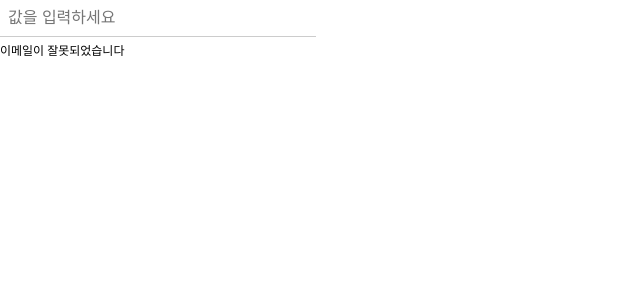
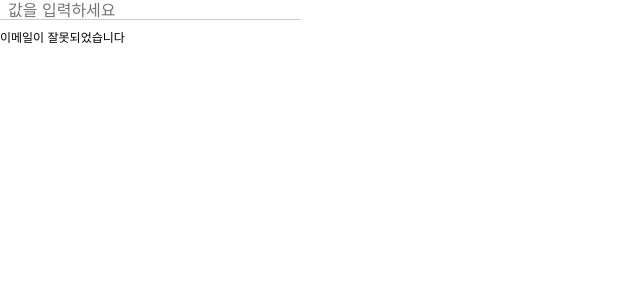
Before and after one commit to codestates-seb/seb44_main_023, a React (Vite) app in the folder client/: page / in a window 1280 px wide. Shown: the top 300 px of the page, without its empty margins (0-640 px from the left). Built offline with nearby package versions, Linux system fonts and the light colour scheme.

Commit message:
style: update css reset

```diff
--- a/client/src/index.css
+++ b/client/src/index.css
@@ -1,6 +1,6 @@
 :root {
   --color-red-01: #fa5f64;
-  --color-red-02: #B74646;
+  --color-red-02: #b74646;
   --color-blue-01: #e0eefb;
   --color-blue-02: #b1d9fa;
   --color-blue-03: #569fdc;
@@ -99,15 +99,20 @@ summary,
 time,
 mark,
 audio,
-video {
+video,
+button,
+input {
   margin: 0;
   padding: 0;
   border: 0;
-  font-size: 100%;
   font: inherit;
+  font-family: "Noto Sans KR", -apple-system, BlinkMacSystemFont,
+    Apple SD Gothic Neo, sans-serif;
   vertical-align: baseline;
+  box-sizing: border-box;
+  word-break: keep-all;
 }
-/* HTML5 display-role reset for older browsers */
+
 article,
 aside,
 details,
@@ -121,17 +126,73 @@ nav,
 section {
   display: block;
 }
+
+html {
+  font-size: 10px;
+  -webkit-tap-highlight-color: rgba(255, 255, 255, 0.4);
+}
+
 body {
-  line-height: 1;
+  -webkit-text-size-adjust: none;
 }
+
+a {
+  -webkit-tap-highlight-color: rgba(255, 255, 255, 0);
+  text-decoration: none;
+}
+
+b {
+  font-weight: bold;
+}
+
+input[type="search"]::-ms-clear {
+  display: none;
+  width: 0;
+  height: 0;
+}
+
+input[type="search"]::-ms-reveal {
+  display: none;
+  width: 0;
+  height: 0;
+}
+
+input[type="search"]::-webkit-search-decoration,
+input[type="search"]::-webkit-search-cancel-button,
+input[type="search"]::-webkit-search-results-button,
+input[type="search"]::-webkit-search-results-decoration {
+  display: none;
+}
+
+input {
+  outline: none;
+  box-sizing: border-box;
+  appearance: none;
+  -moz-appearance: none;
+  -webkit-appearance: none;
+}
+
+input,
+textarea,
+select {
+  font-size: 16px !important;
+}
+
+button {
+  cursor: pointer;
+  outline: none;
+}
+
 ol,
 ul {
   list-style: none;
 }
+
 blockquote,
 q {
   quotes: none;
 }
+
 blockquote:before,
 blockquote:after,
 q:before,
@@ -139,7 +200,17 @@ q:after {
   content: "";
   content: none;
 }
+
 table {
   border-collapse: collapse;
   border-spacing: 0;
 }
+
+img {
+  width: 100%;
+}
+
+* {
+  -webkit-tap-highlight-color: rgba(0, 0, 0, 0);
+  -webkit-tap-highlight-color: transparent;
+}
```
